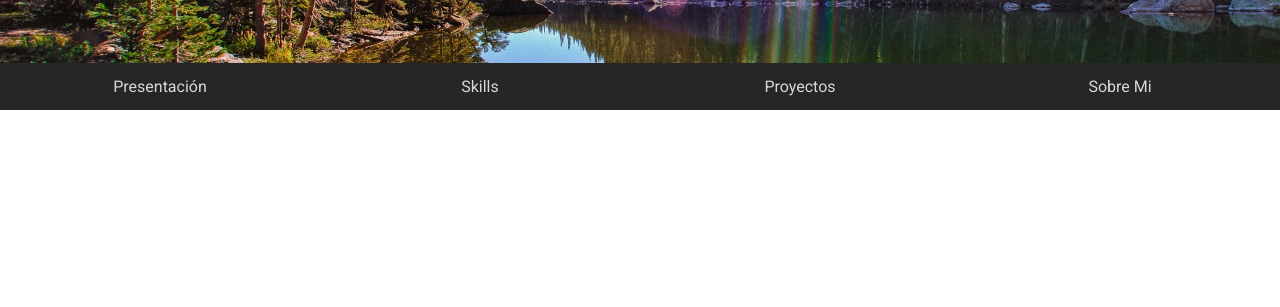
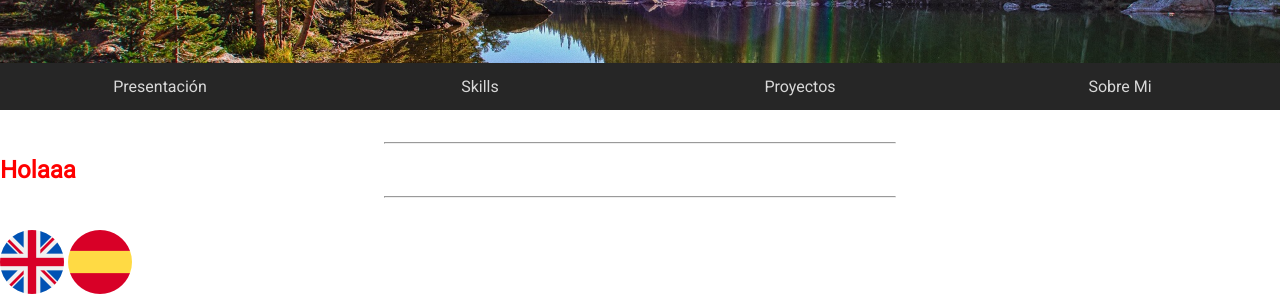
Before and after one commit to JSisques/Web, a plain HTML site: page about.html in a window 1280 px wide. Shown: the part 177-484 px from the top of the page. Drawn offline with Linux system fonts and the light colour scheme.

Commit message:
about en proceso

```diff
--- a/about.html
+++ b/about.html
@@ -40,7 +40,29 @@
     </nav>
 
     <main class="about">
+        <div class="idiomas">
+            <div class="titulo">
+                <h2>
+                    <hr> Holaaa
+                    <hr>
+                </h2>
+            </div>
+            <img src="./img/about/reino-unido.png" alt="English">
+            <img src="./img/about/espana.png" alt="Spanish">
+        </div>
 
+        <div class="container estilo1">
+
+
+        </div>
+
+        <div class="experiencia">
+
+        </div>
+
+        <div class="estudios">
+
+        </div>
     </main>
 
 </body>
--- a/css/about.css
+++ b/css/about.css
@@ -0,0 +1,16 @@
+.titulo {
+    display: flex;
+    justify-content: center;
+    flex-direction: row;
+    align-items: center;
+    align-content: center;
+}
+
+.titulo h2 {
+    width: 100%;
+    color: red;
+}
+
+.titulo hr {
+    width: 40%;
+}
```
Also changed, not shown: img/about/espana.png (added), img/about/reino-unido.png (added), 2 other files.
